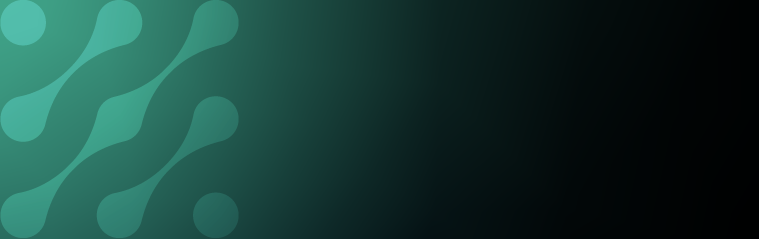
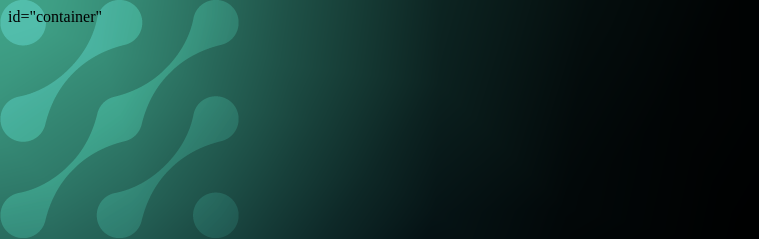
Before and after one commit to Fernandobika/flach-car, a plain HTML site: page index.html in a window 1280 px wide. Shown: the top 239 px of the page, without its empty margins (0-759 px from the left). Drawn offline with Linux system fonts and the light colour scheme.

Commit message:
Update index.html

```diff
--- a/index.html
+++ b/index.html
@@ -10,7 +10,7 @@
 
 <body>
     <main>
-        <section id="container">
+        <section> id="container"
          <!--   <article class="cartao">
                 <div class="cartao_conteudo">
                     <h3>Programação</h3>
```
